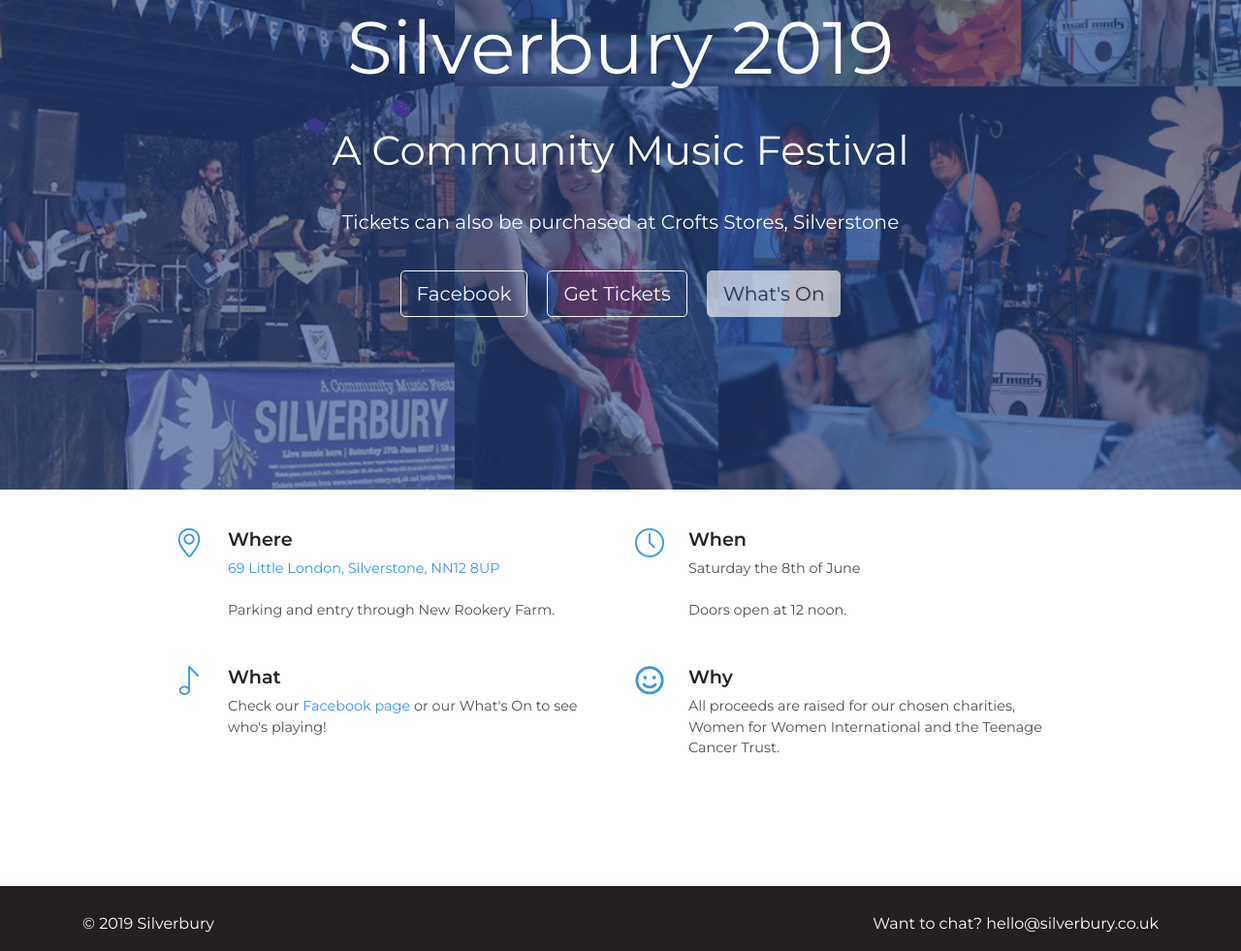
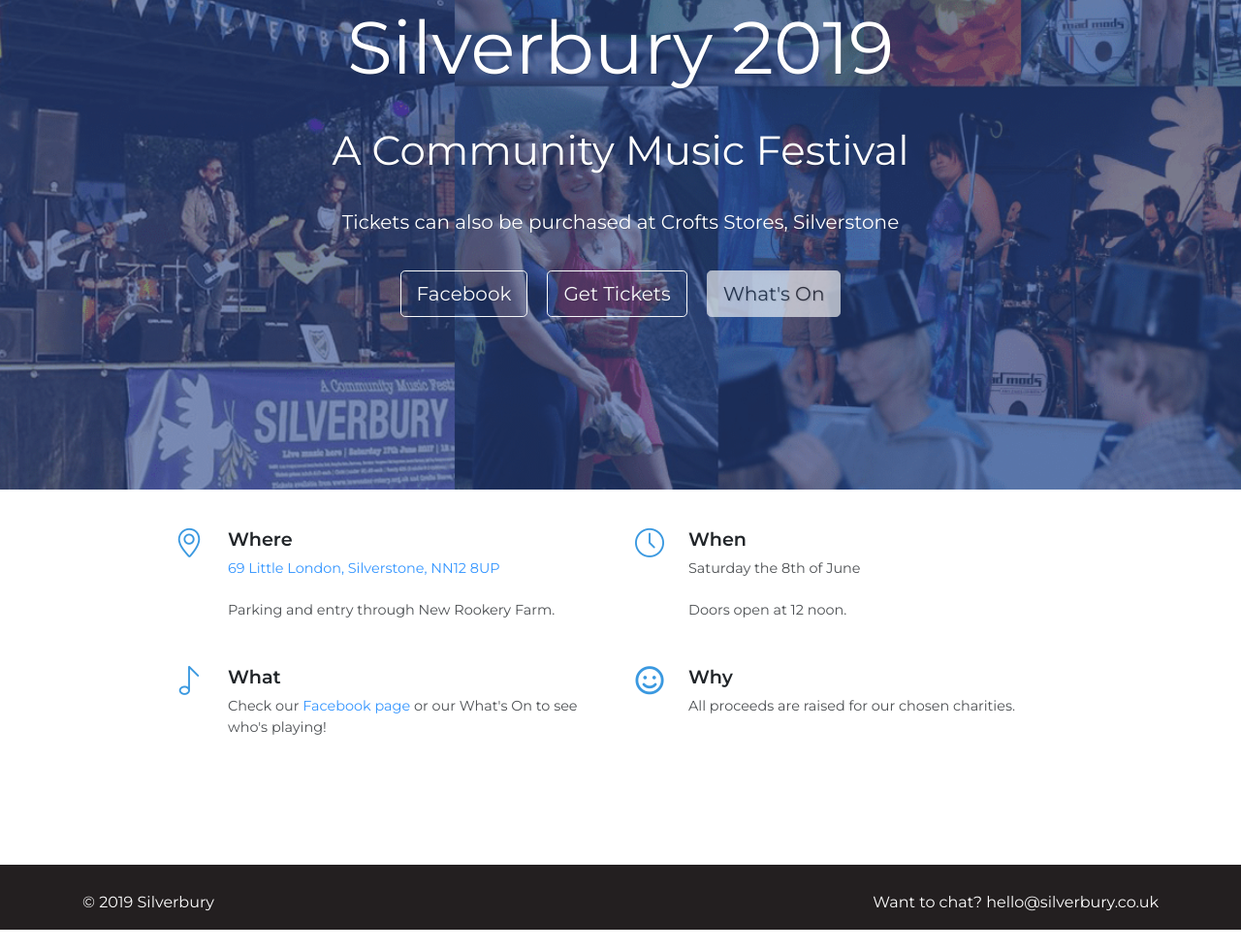
Before and after one commit to silverbury/silverbury.github.io, a plain HTML site: page index.html in a window 1280 px wide. Shown: the part 247-1228 px from the top of the page at 97% size. After the commit the page ends 1206 px from the top, so only its background shows below. Drawn offline with nearby package versions, Linux system fonts and the light colour scheme; some packages are replaced by stand-ins of ours; a script that the page names is missing.

Commit message:
Update index.html

```diff
--- a/index.html
+++ b/index.html
@@ -54,7 +54,7 @@
                     </div>
                     <div class="col-md-5 feature-box"><i class="far fa-smile icon"></i>
                         <h4>Why</h4>
-                        <p>All proceeds are raised for our chosen charities, Women for Women International and the Teenage Cancer Trust.</p>
+                        <p>All proceeds are raised for our chosen charities.</p>
                     </div>
                 </div>
             </div>
```
